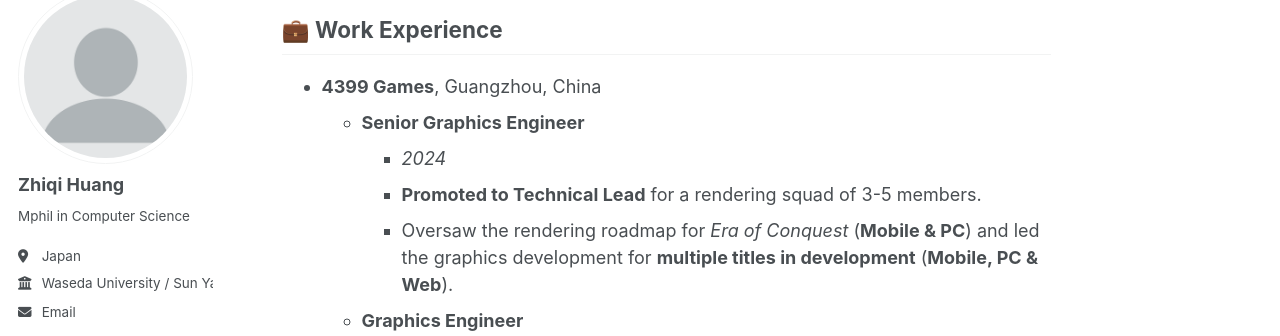
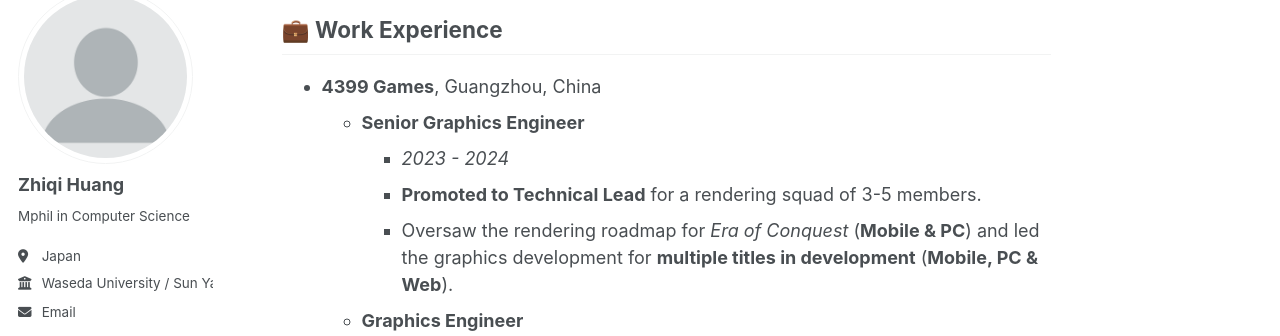
Before and after one commit to huang-zhiqi/huang-zhiqi.github.io, a Jekyll site: the page built from _pages/about.md, in a window 1280 px wide and 900 px high, scrolled down 847 px. Shown: the part 112-448 px from the top of the window. Built offline with Jekyll 4.4.1, drawn with Linux system fonts in a browser that asks for light colours; some web fonts are replaced; a script bundle is joined from its source files by our own code; library files that are not in the unit come from our copies.

Commit message:
update the work experience

```diff
--- a/_pages/about.md
+++ b/_pages/about.md
@@ -34,7 +34,7 @@
 
 * **4399 Games**, Guangzhou, China
   * **Senior Graphics Engineer**
-    * *2024*
+    * *2023 - 2024*
     * **Promoted to Technical Lead** for a rendering squad of 3-5 members.
     * Oversaw the rendering roadmap for *Era of Conquest* (**Mobile & PC**) and led the graphics development for **multiple titles in development** (**Mobile, PC & Web**).
   * **Graphics Engineer**
```
